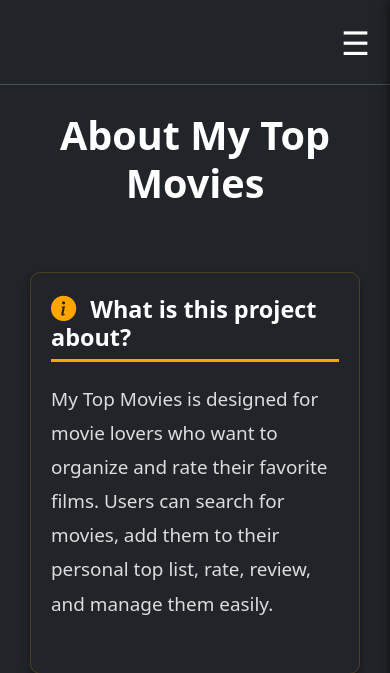
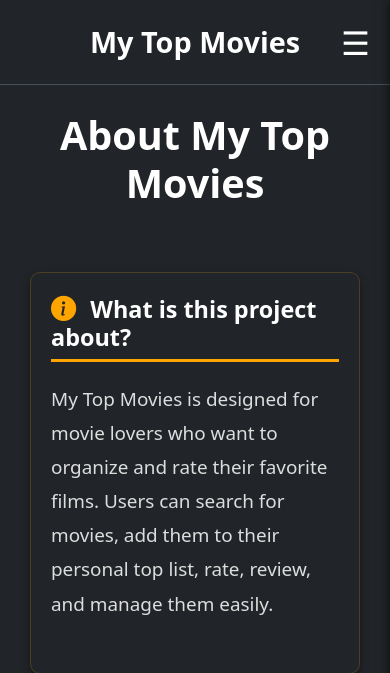
Before and after one commit to RuginaAlex/Top-Movies-Site-Full-Stack, a Flask app: page /about in a window 390 px wide. Shown: the top 673 px of the page. Run offline with Flask 3, Linux system fonts and the light colour scheme; some libraries are stand-ins or nearby versions.

Commit message:
Added responsive header for mobile

```diff
--- a/static/css/styles.css
+++ b/static/css/styles.css
@@ -689,6 +689,21 @@
     color: white;
     cursor: pointer;
 }
+/* Titlu centrat în header pe mobil */
+.mobile-title {
+    font-size: 1.6rem;  /* Mai mare */
+    font-weight: bold;
+    color: white;
+    text-align: center;
+    flex-grow: 1;
+    position: absolute;
+    left: 50%;
+    transform: translateX(-50%);
+    top: 50%;
+    transform: translate(-50%, -50%);
+    white-space: nowrap; /* Evită spargerea pe două linii */
+}
+
 
 /* 📌 Linkuri în Sidebar */
 .mobile-sidebar a {
--- a/templates/header.html
+++ b/templates/header.html
@@ -41,6 +41,10 @@
             <a href="{{ url_for('logout') }}" class="btn btn-primary btn-signup">Log out</a>
         </div>
     {% endif %}
+
+    <div class="mobile-title d-md-none">
+        My Top Movies
+    </div>
 
     <!-- Buton meniu mobil -->
     <button class="navbar-toggler d-md-none text-white" id="mobile-menu-button">
```
